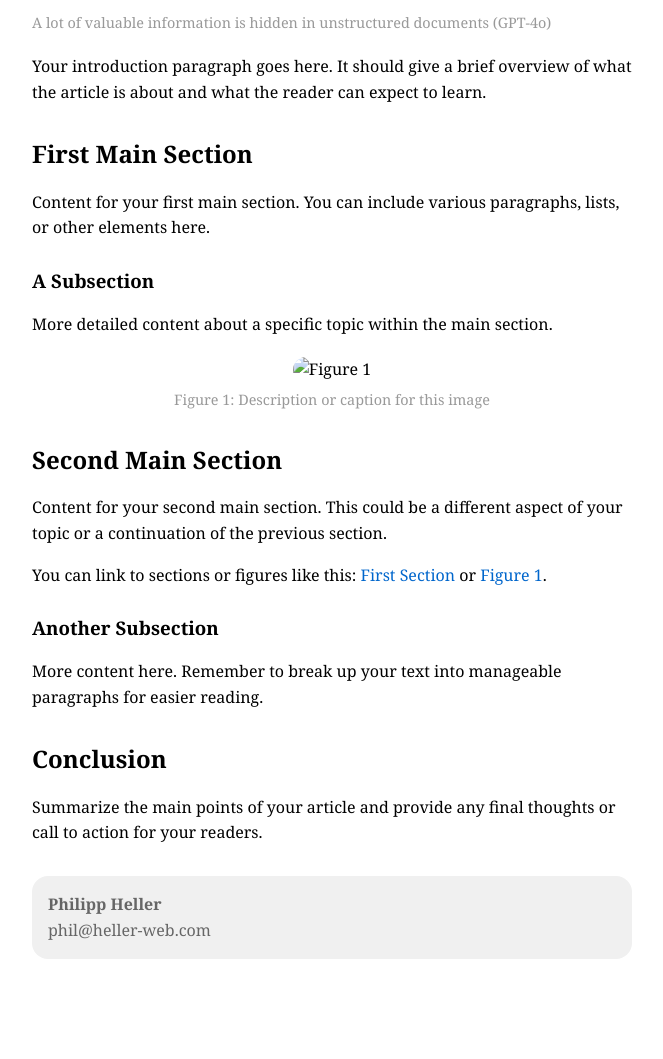
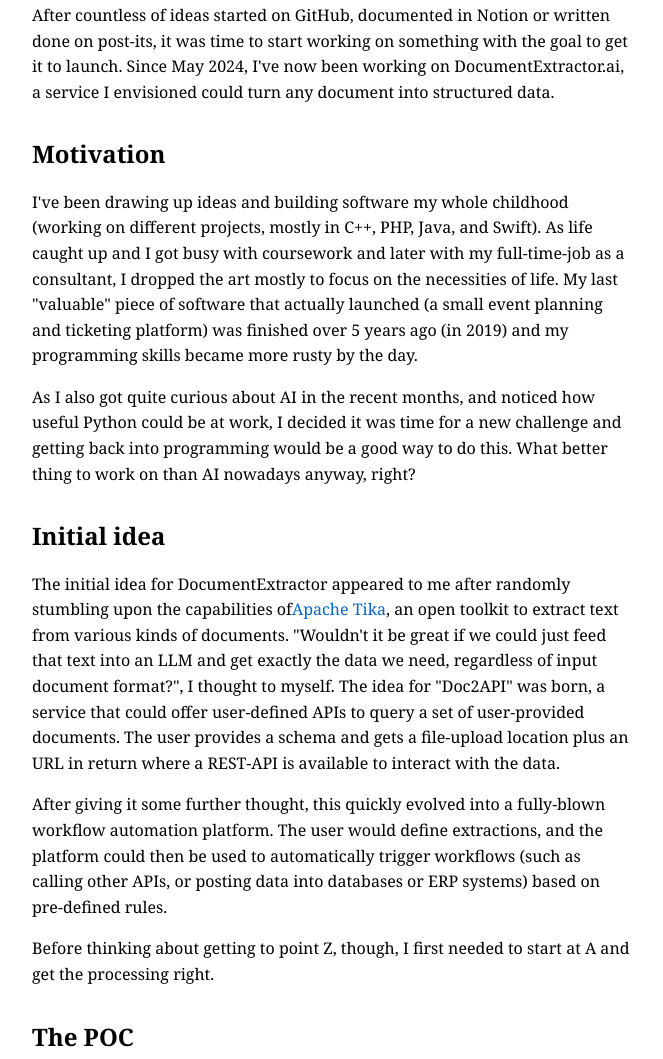
Before and after one commit to hellerphilipp/pxheller.co, a plain HTML site: page blog/20240831/creating-documentextractor.html in a window 1280 px wide. Shown: the part 674-1733 px from the top of the page, without its empty margins (308-971 px from the left). Before the commit the page ends 1653 px from the top, so only its background shows below. Drawn offline with Linux system fonts and the light colour scheme.

Commit message:
Continue blog article

```diff
--- a/blog/20240831/creating-documentextractor.html
+++ b/blog/20240831/creating-documentextractor.html
@@ -14,36 +14,49 @@
     <div class="container">
         <header>
             <h1>Creating DocumentExtractor</h1>
-            <p class="subtitle">After countless of ideas started on GitHub, documented in Notion or written done on post-its, it was time to start working on something with the goal to get it to launch. Since May 2024, I've now been working on DocumentExtractor.ai, a service I envisioned could turn any document into structured data.</p>
+            <p class="subtitle">On the journey of beginning my first 'made-to-launch' side project and the thinghs I've learned.</p>
         </header>
 
         <img src="assets/creating-documentextractor-intro.jpg" alt="Header Image" class="header-image">
         <p class="caption">A lot of valuable information is hidden in unstructured documents (GPT-4o)</p>
 
         <article>
-            <p>Your introduction paragraph goes here. It should give a brief overview of what the article is about and what the reader can expect to learn.</p>
+            <p>After countless of ideas started on GitHub, documented in Notion or written done on post-its, it was time to start working on something with the goal to get it to launch. Since May 2024, I've now been working on DocumentExtractor.ai, a service I envisioned could turn any document into structured data.</p>
 
-            <h2 id="section1">First Main Section</h2>
-            <p>Content for your first main section. You can include various paragraphs, lists, or other elements here.</p>
+            <h2 id="section-motivation">Motivation</h2>
+            <p>
+                I've been drawing up ideas and building software my whole childhood (working on different projects, mostly in C++, PHP, Java, and Swift). As life caught up and I got busy with coursework and later with my full-time-job as a consultant, I dropped the art mostly to focus on the necessities of life. My last "valuable" piece of software that actually launched (a small event planning and ticketing platform) was finished over 5 years ago (in 2019) and my programming skills became more rusty by the day.
+            </p><p>
+                As I also got quite curious about AI in the recent months, and noticed how useful Python could be at work, I decided it was time for a new challenge and getting back into programming would be a good way to do this. What better thing to work on than AI nowadays anyway, right?
+            </p>
 
-            <h3 id="subsection1">A Subsection</h3>
-            <p>More detailed content about a specific topic within the main section.</p>
+            <h2 id="section-idea">Initial idea</h2>
+            <p>
+                The initial idea for DocumentExtractor appeared to me after randomly stumbling upon the capabilities of<a href="https://tika.apache.org/">Apache Tika</a>, an open toolkit to extract text from various kinds of documents. "Wouldn't it be great if we could just feed that text into an LLM and get exactly the data we need, regardless of input document format?", I thought to myself. The idea for "Doc2API" was born, a service that could offer user-defined APIs to query a set of user-provided documents. The user provides a schema and gets a file-upload location plus an URL in return where a REST-API is available to interact with the data.
+            </p>
+            <p>
+                After giving it some further thought, this quickly evolved into a fully-blown workflow automation platform. The user would define extractions, and the platform could then be used to automatically trigger workflows (such as calling other APIs, or posting data into databases or ERP systems) based on pre-defined rules.
+            </p><p>
+                Before thinking about getting to point Z, though, I first needed to start at A and get the processing right.
+            </p>
+            <h2 id="section-poc">The POC</h2>
+            <p>
+                To validate that my imagined approach of feeding Tika-HTML-output into an LLM to extract structured data would work, I set up a small proof of concept in Jupyter notebook. I spun up a quick docker container based on the initial image (I like having my dev environments portable and separate from my main workstation) and gathered some test data online by collecting documents I've saved on my disk, mostly scans (which later turned out to be a mistake). I spun up a Tika instance in another container, registered for an OpenAI Platform account (I was fine with the data from my test docs being seen by OpenAI) and gave it a go. Besides some troubles getting started with Python, I got everything working within a couple of hours -- at least as a POC.
+            </p>
+            <h2 id="section-product">Turning it into a product</h2>
+            <h3 id="subsection-arch">Extraction & Data Architecture</h2>
+                <!-- <p>You can link to sections or figures like this: <a href="#section1">First Section</a> or <a href="#figure1">Figure 1</a>.</p>
 
-            <figure id="figure1">
-                <img src="/api/placeholder/600/400" alt="Figure 1">
-                <figcaption>Figure 1: Description or caption for this image</figcaption>
-            </figure>
+                <figure id="figure1">
+                    <img src="/api/placeholder/600/400" alt="Figure 1">
+                    <figcaption>Figure 1: Description or caption for this image</figcaption>
+                </figure> -->
+            <p><i>more to follow...</i></p>
+            <h3 id="subsection-arch">What's essential? MVP definition</h2>
+                <!-- Decided I didn't want to spend too much time building features noone would use and instead approach it in pragmatic fashion..minimal featureset, who I have in mind as target user, etc. -> differentiate private and business, etc -->
 
-            <h2 id="section2">Second Main Section</h2>
-            <p>Content for your second main section. This could be a different aspect of your topic or a continuation of the previous section.</p>
-
-            <p>You can link to sections or figures like this: <a href="#section1">First Section</a> or <a href="#figure1">Figure 1</a>.</p>
-
-            <h3 id="subsection2">Another Subsection</h3>
-            <p>More content here. Remember to break up your text into manageable paragraphs for easier reading.</p>
-
-            <h2 id="conclusion">Conclusion</h2>
-            <p>Summarize the main points of your article and provide any final thoughts or call to action for your readers.</p>
+            <h3 id="subsection-challenges">Running into challenges</h2>
+            <h2 id="conclusion">What's next?</h2>
         </article>
 
         <div class="contact-section">
```
Also changed, not shown: index.html (+2 -1 lines).
